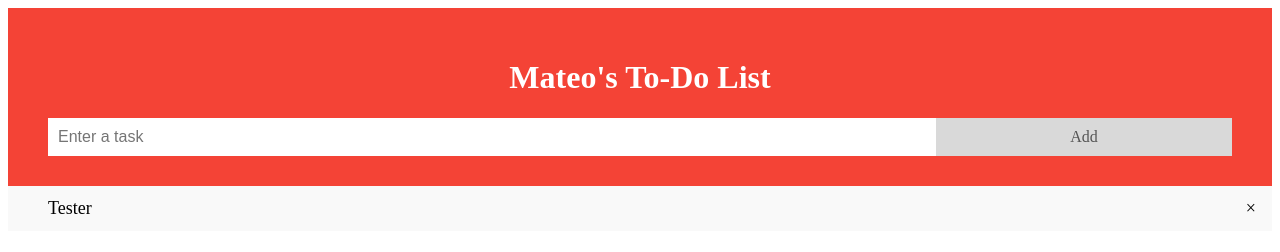
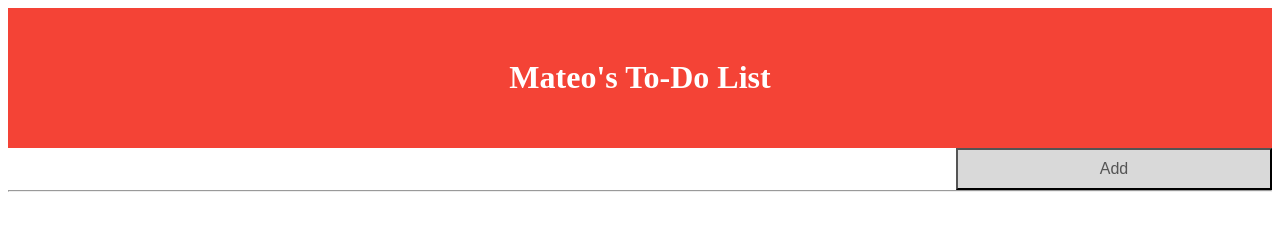
Before and after one commit to priyapshah/toDo, a plain HTML site: page index.html in a window 1280 px wide. Drawn offline with Linux system fonts and the light colour scheme; files that its build step writes are made by us from their sources.

Commit message:
Update index.html

```diff
--- a/index.html
+++ b/index.html
@@ -1,14 +1,21 @@
 <!DOCTYPE html>
+<html lang="en">
 
-<div id="myDiv" class="header">
-    <link href="css/main.css" rel="stylesheet"/>
-    <h1> Mateo's To-Do List </h1>
-    <input type="text" id="myInput" placeholder="Enter a task">
-     <span onclick="newTask()" class="addButton">Add</span>
-   </div>
+<head>
+    <div class="header">
+        <meta charset="utf-8">
+        <h1>Mateo's To-Do List</h1>
+        <div id="date"></div>
+    </div>
+</head>
+<link href="main.css" rel="stylesheet" />
 
-   <ul id="myUL">
-     <li>Tester</li>
-   </ul>
-   <script src="main.js"></script>
-   </html>
+<body>
+    <input id="task"><button id="add" class = "addButton">Add</button>
+    <hr>
+    <div id="tasks"></div>
+
+    <script src="main.js"></script>
+</body>
+
+</html>
```
